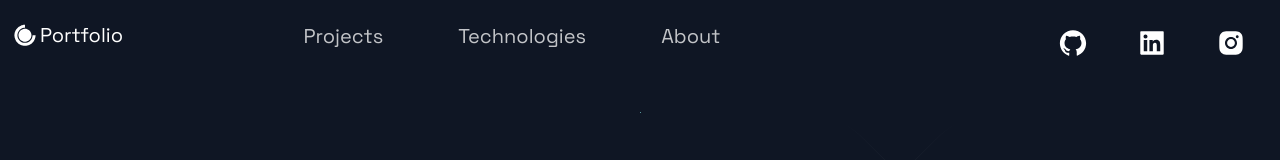
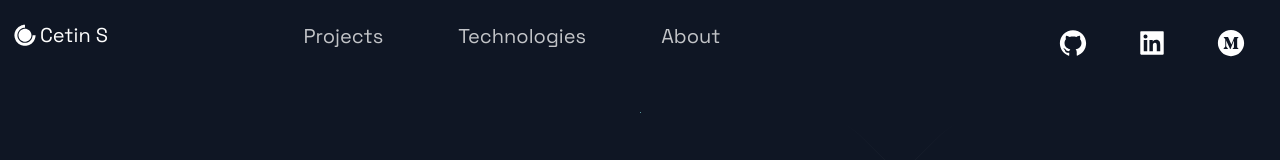
Before and after one commit to Cetins/portolio-nextjs, a Next.js app: page / in a window 1280 px wide. Shown: the top 160 px of the page. Built offline with nearby package versions, Linux system fonts and the light colour scheme.

Commit message:
insta changed into medium, header changed

```diff
--- a/src/components/Header/Header.js
+++ b/src/components/Header/Header.js
@@ -1,6 +1,7 @@
 import Link from 'next/link';
 import React from 'react';
-import { AiFillGithub, AiFillInstagram, AiFillLinkedin } from 'react-icons/ai';
+import { AiFillGithub, AiFillLinkedin, AiFillMediumCircle } from 'react-icons/ai';
+import { FaBlog } from 'react-icons/fa';
 import { DiCssdeck } from 'react-icons/di';
 
 import { Container, Div1, Div2, Div3, NavLink, SocialIcons, Span } from './HeaderStyles';
@@ -10,7 +11,7 @@ const Header = () =>  (
     <Div1>
       <Link href="/">
         <a style={{ display: 'flex', alignItems: 'center', color: 'white', marginBottom: '20px' }}>
-          <DiCssdeck size="3rem"/> <Span>Portfolio</Span>
+          <DiCssdeck size="3rem"/> <Span>Cetin S</Span>
         </a>
       </Link>
     </Div1>
@@ -32,14 +33,14 @@ const Header = () =>  (
       </li>
     </Div2>
     <Div3>
-      <SocialIcons href='https://github.com'>
+      <SocialIcons href='https://github.com/Cetins'>
         <AiFillGithub size="3rem"/>
       </SocialIcons>
-      <SocialIcons href='https://linkedin.com'>
+      <SocialIcons href='https://linkedin.com/in/cetins'>
         <AiFillLinkedin size="3rem"/>
       </SocialIcons>
-      <SocialIcons href='https://instagram.com'>
-        <AiFillInstagram size="3rem"/>
+      <SocialIcons href='https://medium.com/@cetins'>
+        <AiFillMediumCircle size="3rem"/>
       </SocialIcons>
     </Div3>
   </Container>
```
